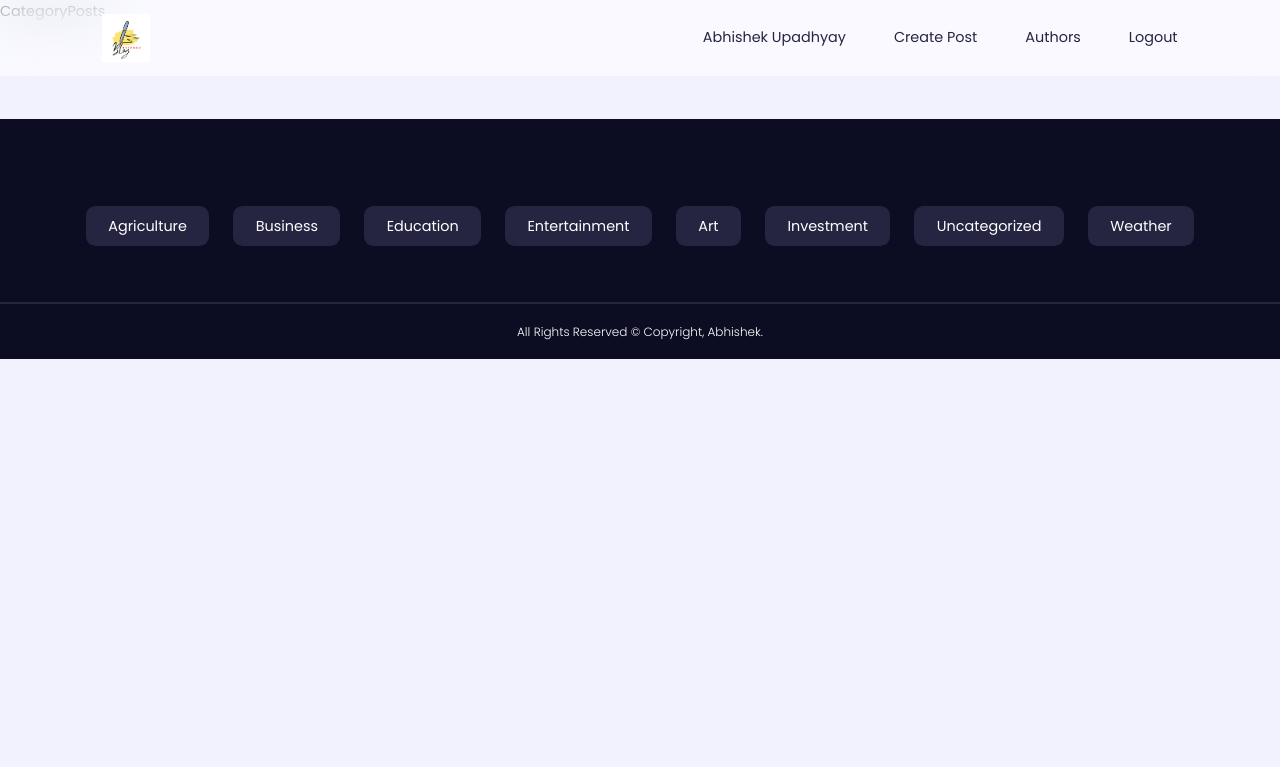
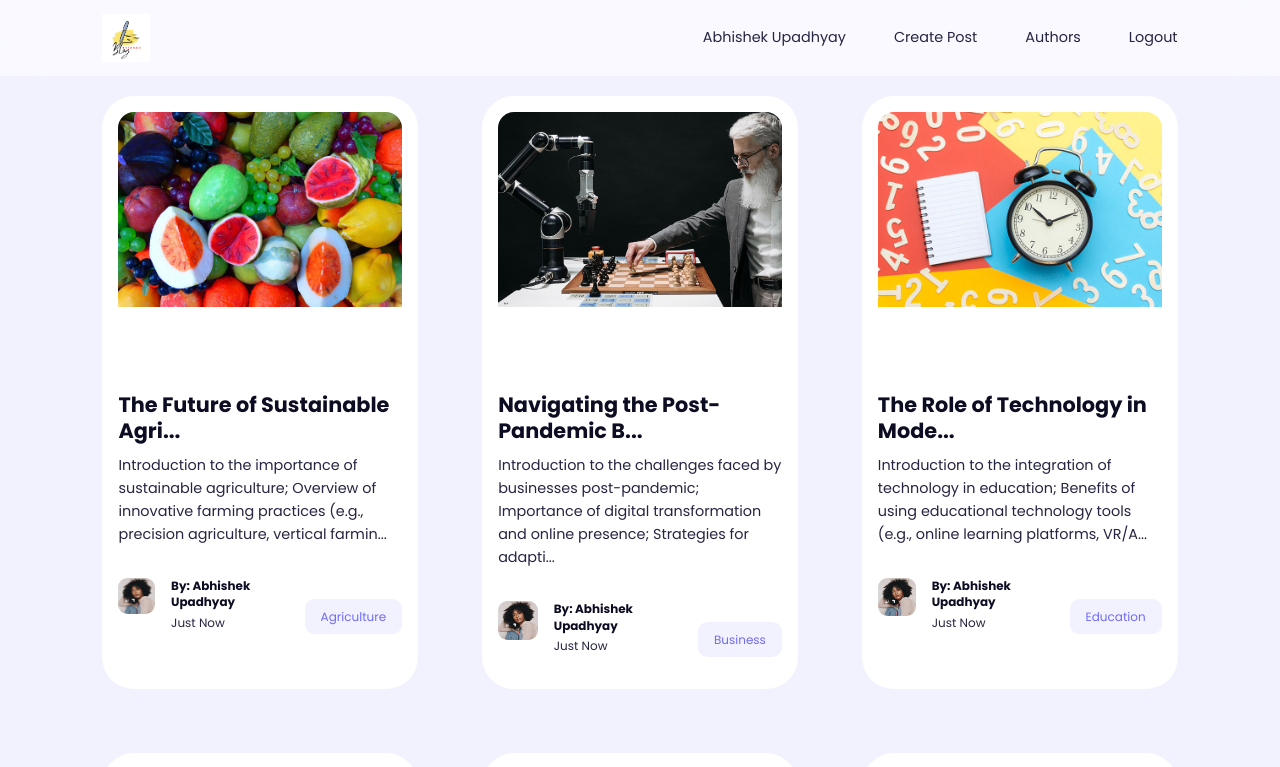
Before and after one commit to abhi-up/Blog-Bridge, a React (Vite) app in the folder client/: page /posts/categories/Agriculture in a window 1280 px wide. Shown: the top 767 px of the page. Built offline with nearby package versions, Linux system fonts and the light colour scheme.

Commit message:
author and category posts components created & styles

```diff
--- a/client/src/pages/AuthorPosts.jsx
+++ b/client/src/pages/AuthorPosts.jsx
@@ -1,7 +1,40 @@
-import React from "react"
+import React, { useState } from "react"
+import { DUMMY_POSTS } from "../data"
+import PostItem from "../components/PostItem"
 
 const AuthorPosts = () => {
-    return <div>AuthorPosts</div>
+    const [posts, setPosts] = useState(DUMMY_POSTS)
+
+    return (
+        <section className="posts">
+            {posts.length > 0 ? (
+                <div className="container posts__container">
+                    {posts.map(
+                        ({
+                            id,
+                            thumbnail,
+                            category,
+                            title,
+                            desc,
+                            authorID,
+                        }) => (
+                            <PostItem
+                                key={id}
+                                postID={id}
+                                thumbnail={thumbnail}
+                                category={category}
+                                title={title}
+                                description={desc}
+                                authorID={authorID}
+                            />
+                        )
+                    )}
+                </div>
+            ) : (
+                <h2 className="center">No posts found.</h2>
+            )}
+        </section>
+    )
 }
 
 export default AuthorPosts
--- a/client/src/pages/CategoryPosts.jsx
+++ b/client/src/pages/CategoryPosts.jsx
@@ -1,7 +1,40 @@
-import React from "react"
+import React, { useState } from "react"
+import { DUMMY_POSTS } from "../data"
+import PostItem from "../components/PostItem"
 
 const CategoryPosts = () => {
-    return <div>CategoryPosts</div>
+    const [posts, setPosts] = useState(DUMMY_POSTS)
+
+    return (
+        <section>
+            {posts.length > 0 ? (
+                <div className="container posts__container">
+                    {posts.map(
+                        ({
+                            id,
+                            thumbnail,
+                            category,
+                            title,
+                            desc,
+                            authorID,
+                        }) => (
+                            <PostItem
+                                key={id}
+                                postID={id}
+                                thumbnail={thumbnail}
+                                category={category}
+                                title={title}
+                                description={desc}
+                                authorID={authorID}
+                            />
+                        )
+                    )}
+                </div>
+            ) : (
+                <h2 className="center">No posts found.</h2>
+            )}
+        </section>
+    )
 }
 
 export default CategoryPosts
```
